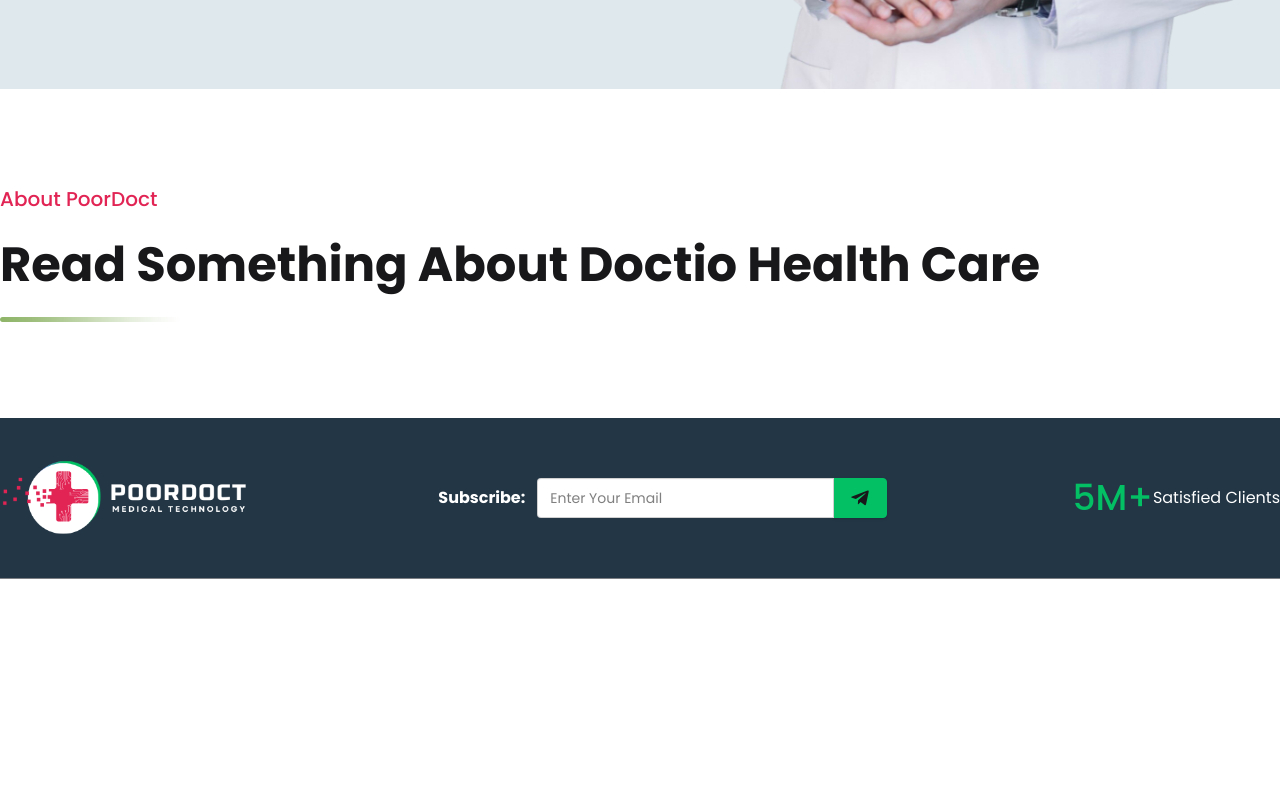
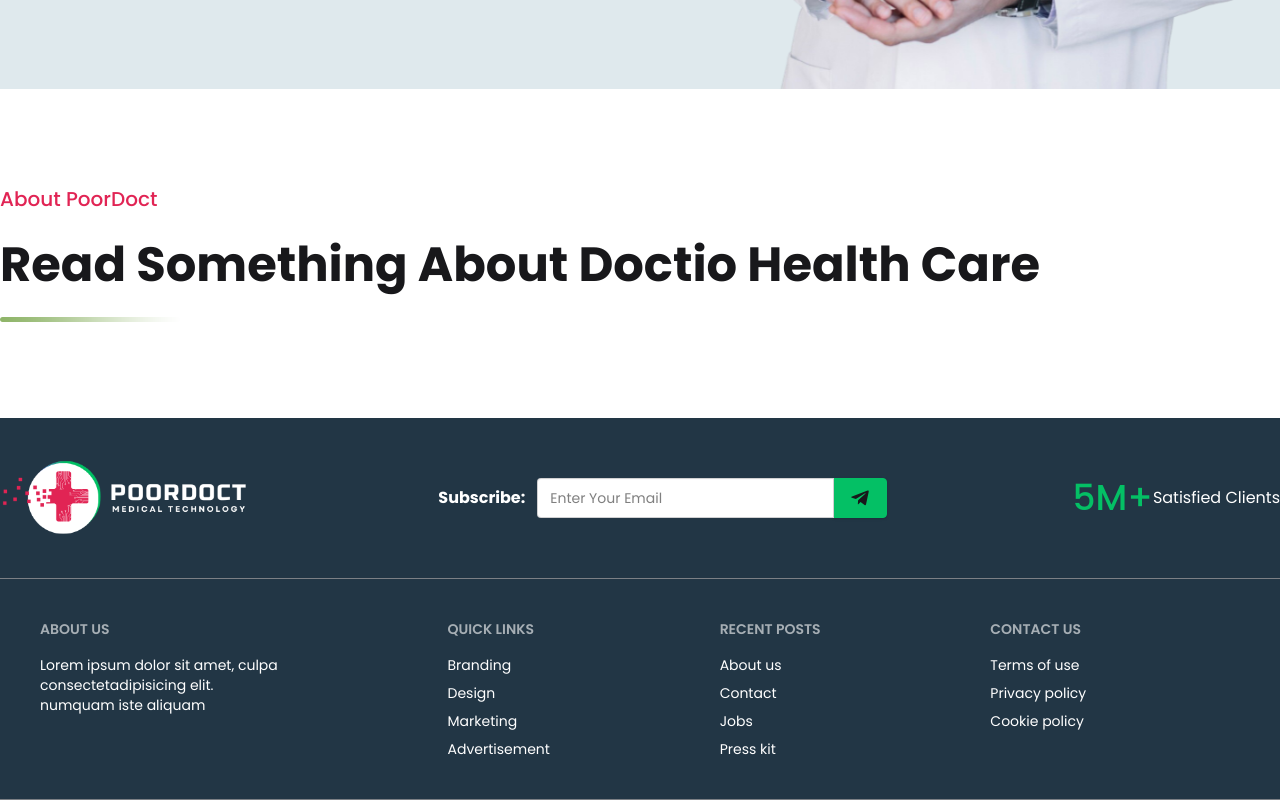
Before and after one commit to riponmondalbd/poor-doct, a React (Vite) app in the folder poor-doct-client/: page / in a window 1280 px wide. Shown: the part 935-1735 px from the top of the page. Before the commit the page ends 1514 px from the top, so only its background shows below. Built offline with nearby package versions, Linux system fonts and the light colour scheme.

Commit message:
make main footer prototype

```diff
--- a/poor-doct-client/src/pages/Shared/Footer/Footer.jsx
+++ b/poor-doct-client/src/pages/Shared/Footer/Footer.jsx
@@ -7,6 +7,7 @@ const Footer = () => {
     <div className="bg-[#223645] text-white">
       <div className="max-w-7xl mx-auto">
         {/* navbar logo with email send and satisfied client section */}
+
         <div className="flex-row md:flex space-y-6 md:space-y-0 justify-between items-center py-10">
           {/* logo */}
           <img className="h-20 mx-auto md:mx-0" src={logo} alt="logo" />
@@ -30,9 +31,43 @@ const Footer = () => {
             Satisfied Clients
           </h3>
         </div>
+
         {/* border */}
         <div className="border-b-1 border-[#7c8085] "></div>
+
         {/* navbar menu with recent and contact us items */}
+        <footer className="footer sm:footer-horizontal p-10">
+          <aside>
+            <h6 className="footer-title">About Us</h6>
+            <p>
+              Lorem ipsum dolor sit amet, culpa
+              <br /> consectetadipisicing elit.
+              <br /> numquam iste aliquam
+            </p>
+          </aside>
+          <nav>
+            <h6 className="footer-title">Quick Links</h6>
+            <a className="link link-hover">Branding</a>
+            <a className="link link-hover">Design</a>
+            <a className="link link-hover">Marketing</a>
+            <a className="link link-hover">Advertisement</a>
+          </nav>
+          <nav>
+            <h6 className="footer-title">Recent Posts</h6>
+            <a className="link link-hover">About us</a>
+            <a className="link link-hover">Contact</a>
+            <a className="link link-hover">Jobs</a>
+            <a className="link link-hover">Press kit</a>
+          </nav>
+          <nav>
+            <h6 className="footer-title">Contact Us</h6>
+            <a className="link link-hover">Terms of use</a>
+            <a className="link link-hover">Privacy policy</a>
+            <a className="link link-hover">Cookie policy</a>
+          </nav>
+        </footer>
+        {/* border */}
+        <div className="border-b-1 border-[#7c8085] "></div>
       </div>
     </div>
   );
```
